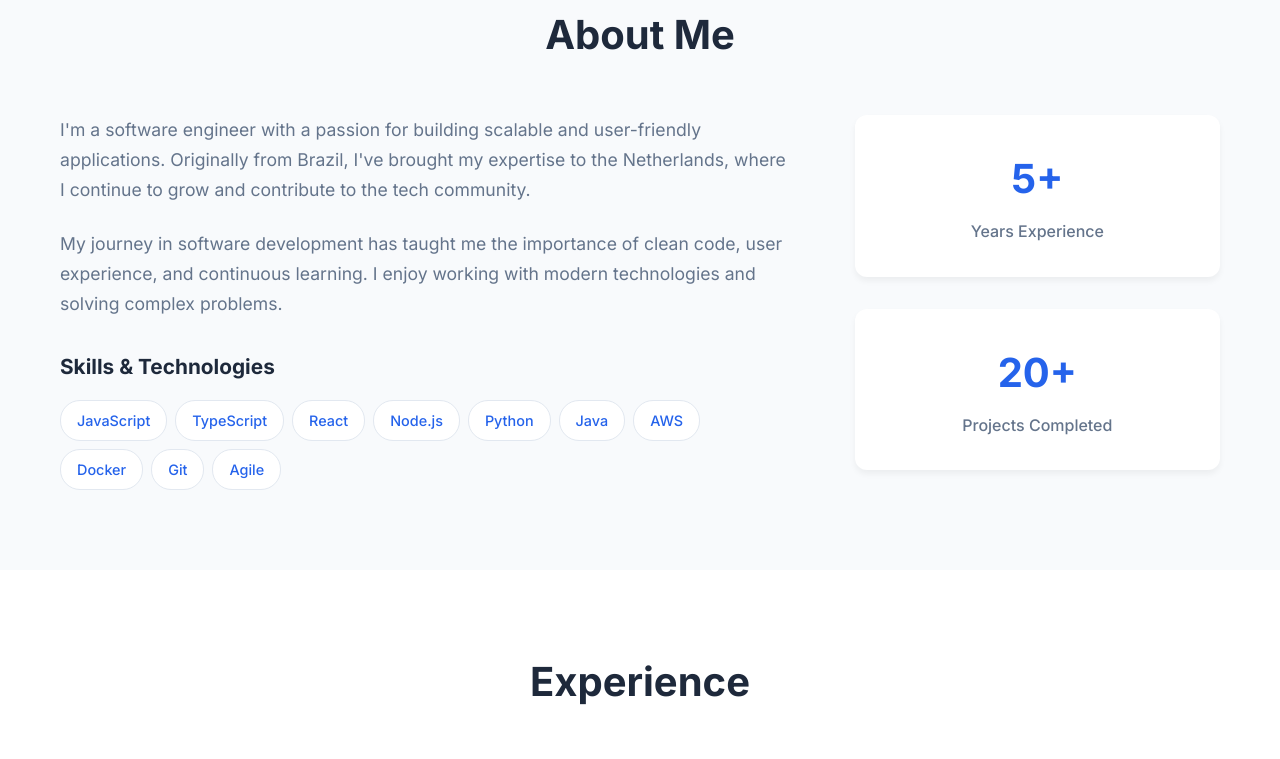
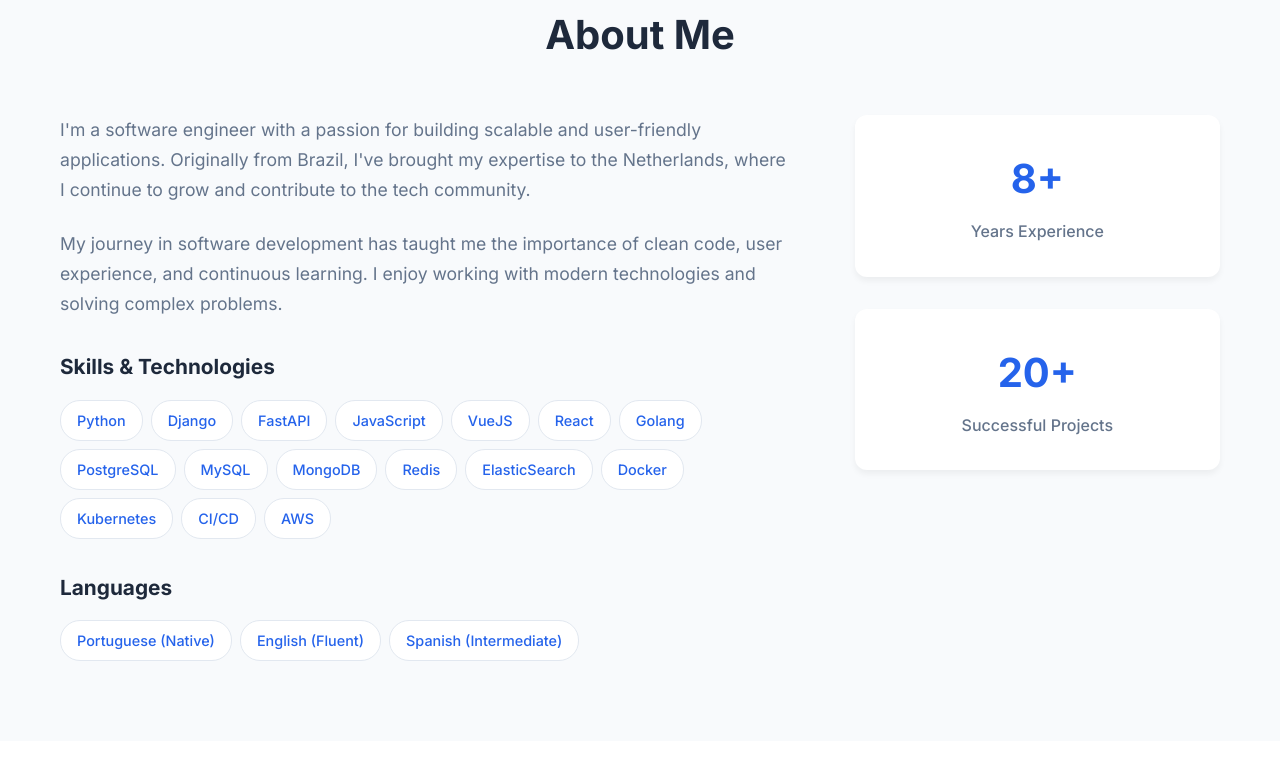
Before and after one commit to tyronedamasceno/Tyrone-Damasceno, a plain HTML site: page index.html in a window 1280 px wide. Shown: the part 877-1636 px from the top of the page. Drawn offline with Linux system fonts and the light colour scheme.

Commit message:
Adjusting the content

```diff
--- a/index.html
+++ b/index.html
@@ -69,27 +69,42 @@
           <div class="skills">
             <h3>Skills & Technologies</h3>
             <div class="skill-tags">
+              <span class="skill-tag">Python</span>
+              <span class="skill-tag">Django</span>
+              <span class="skill-tag">FastAPI</span>
               <span class="skill-tag">JavaScript</span>
-              <span class="skill-tag">TypeScript</span>
+              <span class="skill-tag">VueJS</span>
               <span class="skill-tag">React</span>
-              <span class="skill-tag">Node.js</span>
-              <span class="skill-tag">Python</span>
-              <span class="skill-tag">Java</span>
+              <span class="skill-tag">Golang</span>
+              <span class="skill-tag">PostgreSQL</span>
+              <span class="skill-tag">MySQL</span>
+              <span class="skill-tag">MongoDB</span>
+              <span class="skill-tag">Redis</span>
+              <span class="skill-tag">ElasticSearch</span>
+              <span class="skill-tag">Docker</span>
+              <span class="skill-tag">Kubernetes</span>
+              <span class="skill-tag">CI/CD</span>
               <span class="skill-tag">AWS</span>
-              <span class="skill-tag">Docker</span>
-              <span class="skill-tag">Git</span>
-              <span class="skill-tag">Agile</span>
+            </div>
+
+            <div class="languages">
+              <h3>Languages</h3>
+              <div class="skill-tags">
+                <span class="skill-tag">Portuguese (Native)</span>
+                <span class="skill-tag">English (Fluent)</span>
+                <span class="skill-tag">Spanish (Intermediate)</span>
+              </div>
             </div>
           </div>
         </div>
         <div class="about-stats">
           <div class="stat-item">
-            <h3>5+</h3>
+            <h3>8+</h3>
             <p>Years Experience</p>
           </div>
           <div class="stat-item">
             <h3>20+</h3>
-            <p>Projects Completed</p>
+            <p>Successful Projects</p>
           </div>
         </div>
       </div>
@@ -146,10 +161,6 @@
               <i class="fas fa-map-marker-alt"></i>
               <span>Netherlands</span>
             </div>
-            <div class="contact-item">
-              <i class="fas fa-globe"></i>
-              <span>Available for remote work</span>
-            </div>
           </div>
         </div>
         <div class="social-links">
--- a/script.js
+++ b/script.js
@@ -140,6 +140,21 @@ window.addEventListener('load', () => {
   }, 100);
 });
 
+// Scroll down arrow functionality
+const scrollDownArrow = document.querySelector('.scroll-indicator');
+if (scrollDownArrow) {
+  scrollDownArrow.style.cursor = 'pointer';
+  scrollDownArrow.addEventListener('click', () => {
+    const aboutSection = document.querySelector('#about');
+    if (aboutSection) {
+      aboutSection.scrollIntoView({
+        behavior: 'smooth',
+        block: 'start'
+      });
+    }
+  });
+}
+
 // Scroll to top functionality
 const scrollToTopBtn = document.createElement('button');
 scrollToTopBtn.innerHTML = '<i class="fas fa-arrow-up"></i>';
--- a/styles.css
+++ b/styles.css
@@ -289,6 +289,16 @@ section {
   background: #2563eb;
   color: white;
   transform: translateY(-2px);
+}
+
+.languages {
+  margin-top: 2rem;
+}
+
+.languages h3 {
+  font-size: 1.3rem;
+  margin-bottom: 1rem;
+  color: #1e293b;
 }
 
 .about-stats {
```
